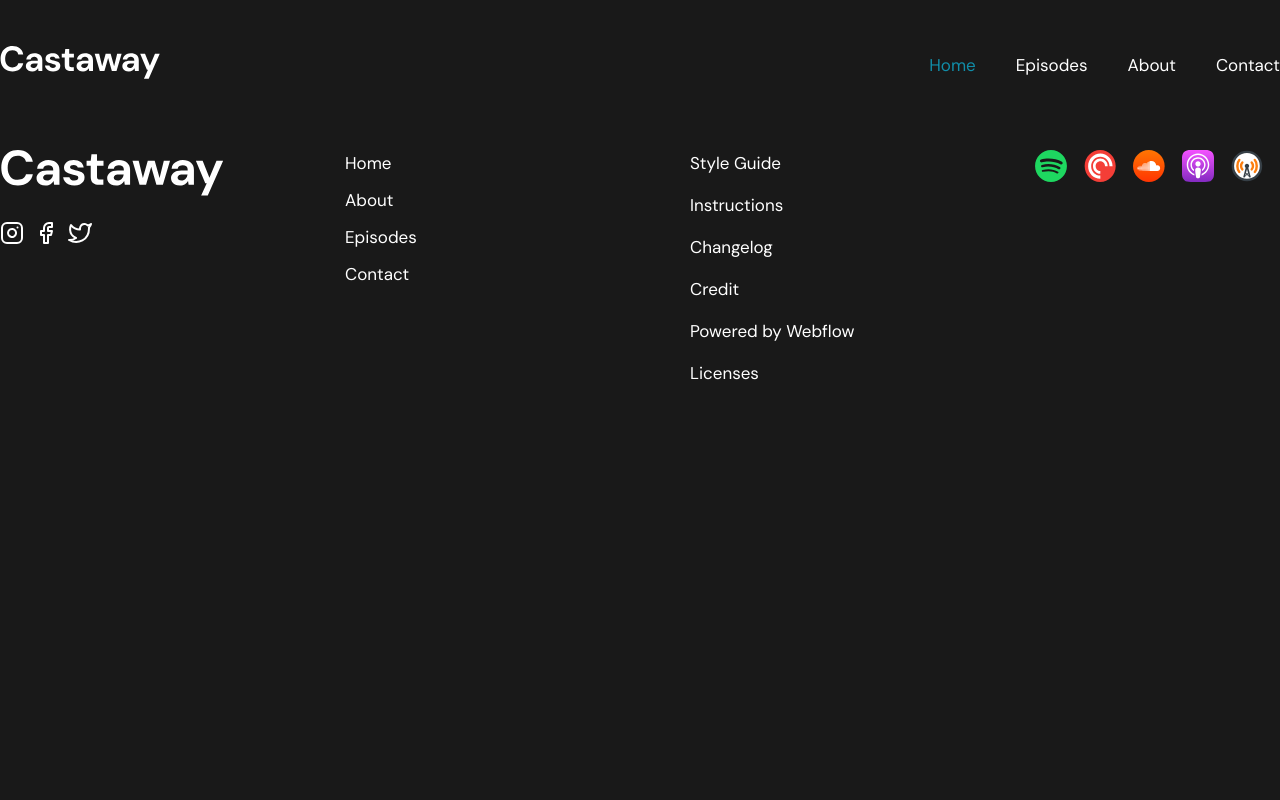
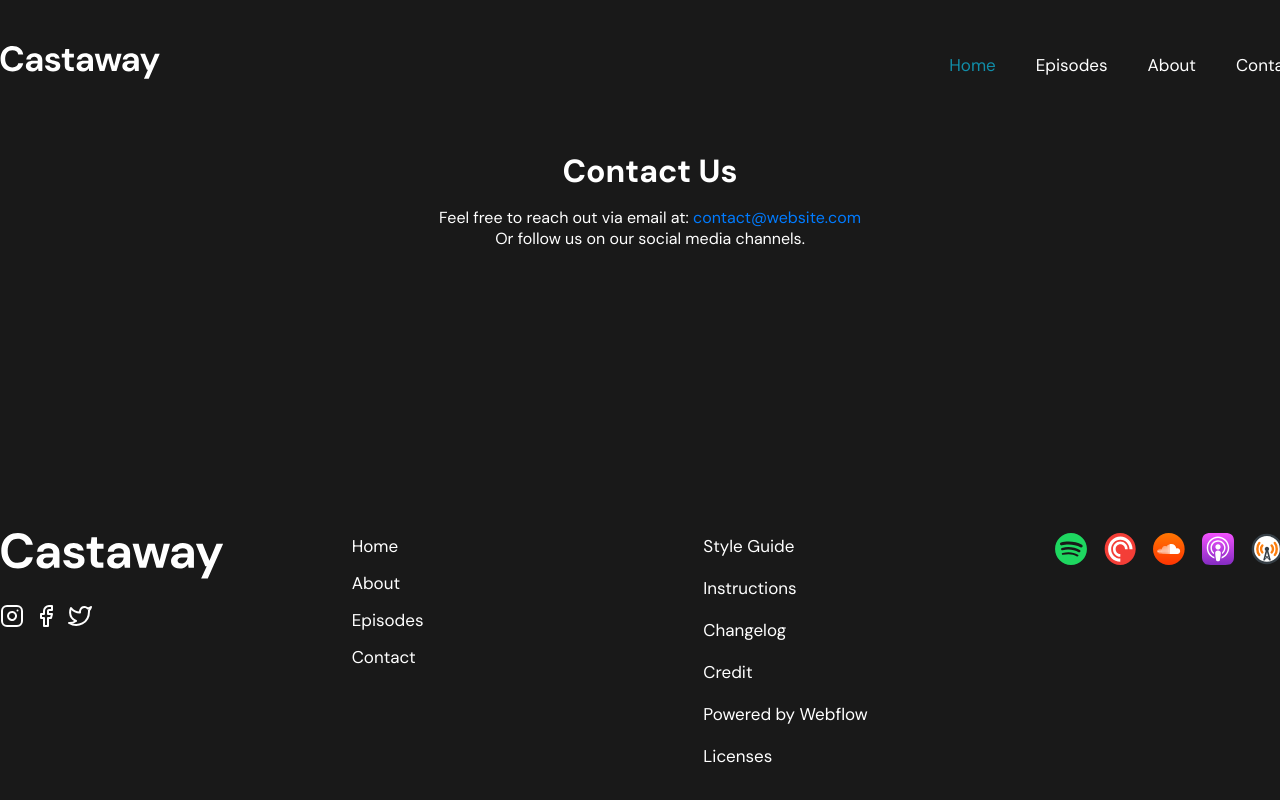
Before and after one commit to Mokkento12/castaway-react-app, a React (Create React App) app: page /contact in a window 1280 px wide. Built offline with nearby package versions, Linux system fonts and the light colour scheme.

Commit message:
Добавлены два новых блока About и Contact.
Сделал sticky footer

```diff
--- a/src/App.css
+++ b/src/App.css
@@ -1,4 +1,17 @@
+.App {
+  display: flex;
+  flex-direction: column;
+  min-height: 100vh;
+}
+
 .container {
-  max-width: 1300px;
+  flex: 1;
+  display: flex;
+  flex-direction: column;
+  width: 1300px;
   margin: auto;
 }
+
+footer {
+  margin-top: auto;
+}
--- a/src/App.js
+++ b/src/App.js
@@ -3,6 +3,8 @@ import { Route, BrowserRouter as Router, Routes } from "react-router-dom";
 import Header from "./components/Header/Header";
 import HomePage from "./components/HomePage/HomePage";
 import EpisodesPage from "./components/Episodes/EpisodesPage";
+import AboutPage from "./components/About/AboutPage";
+import ContactPage from "./components/Contact/ContactPage";
 import Footer from "./components/Footer/Footer";
 import "./App.css";
 
@@ -15,8 +17,8 @@ function App() {
           <Routes>
             <Route path="/" element={<HomePage />} />
             <Route path="/episodes" element={<EpisodesPage />} />
-            {/* <Route path="/about" element={<AboutPage />} />
-            <Route path="/contact" element={<ContactPage />} /> */}
+            <Route path="/about" element={<AboutPage />} />
+            <Route path="/contact" element={<ContactPage />} />
           </Routes>
           <Footer />
         </Router>
--- /dev/null
+++ b/src/components/About/AboutPage.css
@@ -0,0 +1,15 @@
+.about-page {
+  padding: 20px;
+  text-align: center;
+  color: white;
+}
+
+.about-page h1 {
+  font-size: 2rem;
+  margin-bottom: 15px;
+}
+
+.about-page p {
+  font-size: 1rem;
+  line-height: 1.5;
+}
--- /dev/null
+++ b/src/components/About/AboutPage.js
@@ -0,0 +1,15 @@
+import React from "react";
+import "./AboutPage.css";
+const About = () => {
+  return (
+    <div className="about-page">
+      <h1>About Us</h1>
+      <p>
+        Welcome to our platform! Here we share episodes, news, and updates.
+        Thank you for visiting!
+      </p>
+    </div>
+  );
+};
+
+export default About;
--- /dev/null
+++ b/src/components/Contact/ContactPage.css
@@ -0,0 +1,19 @@
+.contact-page {
+  padding: 20px;
+  text-align: center;
+  color: white;
+}
+
+.contact-page h1 {
+  font-size: 2rem;
+  margin-bottom: 15px;
+}
+
+.contact-page a {
+  color: #007bff;
+  text-decoration: none;
+}
+
+.contact-page a:hover {
+  text-decoration: underline;
+}
--- /dev/null
+++ b/src/components/Contact/ContactPage.js
@@ -0,0 +1,17 @@
+import React from "react";
+import "./ContactPage.css";
+
+const ContactPage = () => {
+  return (
+    <div className="contact-page">
+      <h1>Contact Us</h1>
+      <p>
+        Feel free to reach out via email at:{" "}
+        <a href="mailto:contact@website.com">contact@website.com</a>
+      </p>
+      <p>Or follow us on our social media channels.</p>
+    </div>
+  );
+};
+
+export default ContactPage;
```
